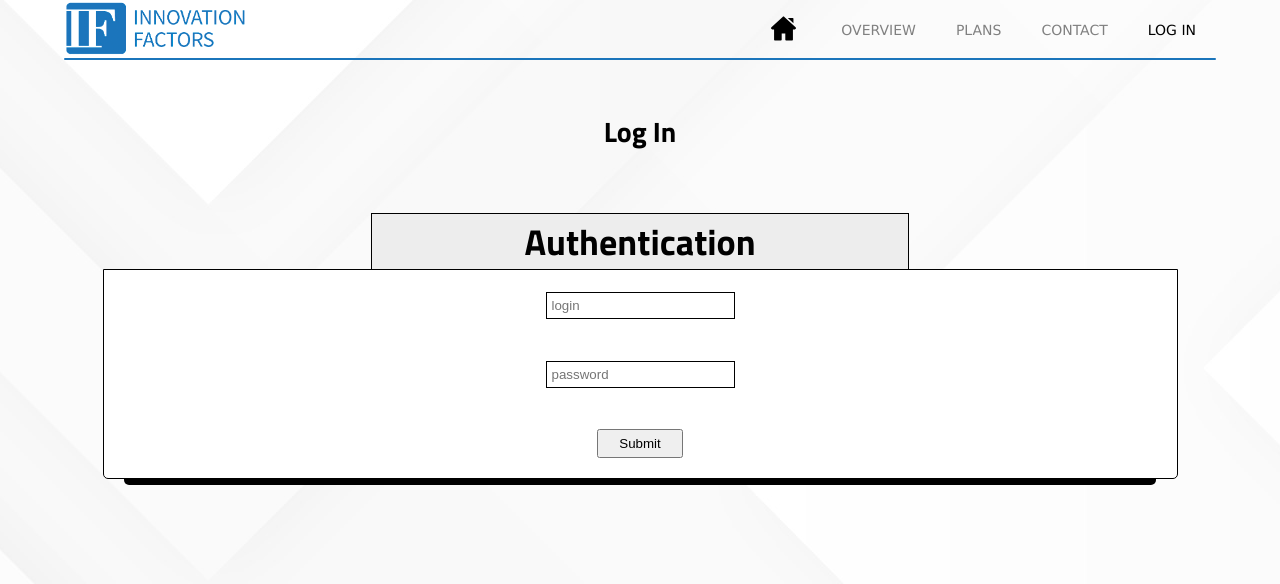
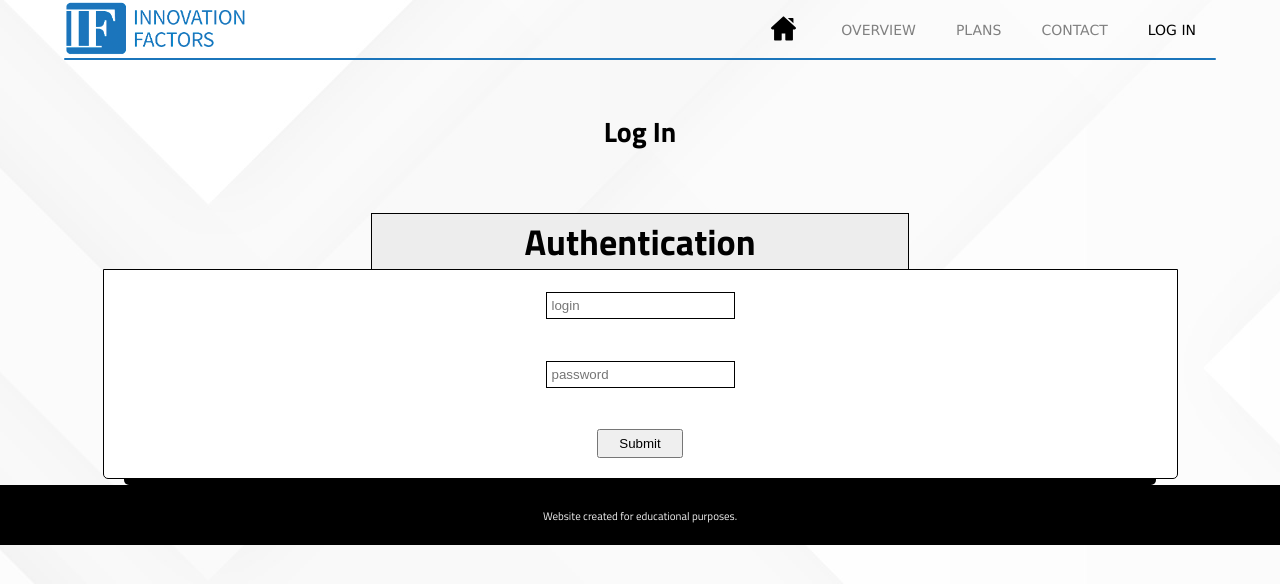
Before and after one commit to klauza/innovation-factors-business-app, a React (Create React App) app: page /login in a window 1280 px wide. Shown: the top 584 px of the page. Built offline with nearby package versions, Linux system fonts and the light colour scheme.

Commit message:
create & implement footer

```diff
--- /dev/null
+++ b/src/containers/Footer.js
@@ -0,0 +1,26 @@
+import React from 'react';
+import styled from 'styled-components';
+
+const Wrapper = styled.div`
+  width: 100%;
+  height: 60px;
+  background: #000;
+  line-height: 60px;
+  text-align: center;
+  margin-top: auto;
+
+  span {
+    color: #f2f2f2;
+    font-size: 11px;
+  }
+`;
+
+const Footer = () => {
+  return (
+    <Wrapper>
+      <span>Website created for educational purposes.</span>
+    </Wrapper>
+  );
+};
+
+export default Footer;
--- a/src/views/index.js
+++ b/src/views/index.js
@@ -12,6 +12,7 @@ import NotFound from './pages/NotFound';
 
 // containers
 import Navigation from '../containers/Navigation';
+import Footer from '../containers/Footer';
 
 const Main = ({ toggleTheme }) => {
   return (
@@ -34,6 +35,7 @@ const Main = ({ toggleTheme }) => {
                 <Route component={NotFound} />
               </Switch>
             </div>
+            <Footer />
           </div>
         )}
       />
```
